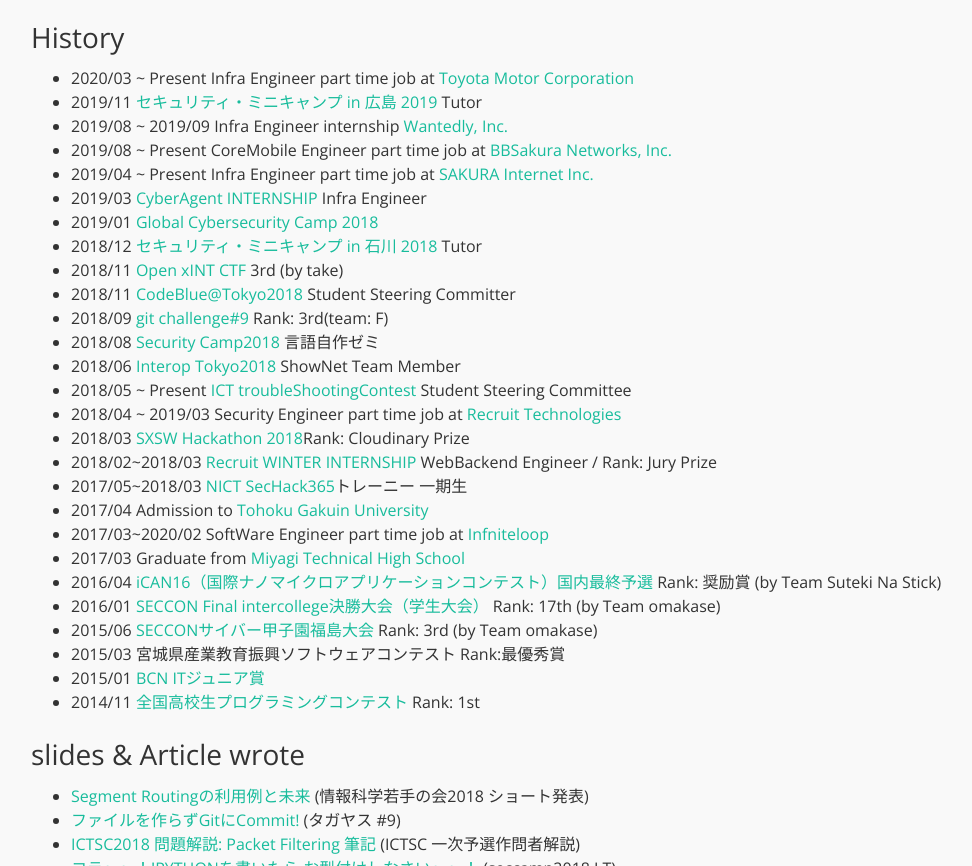
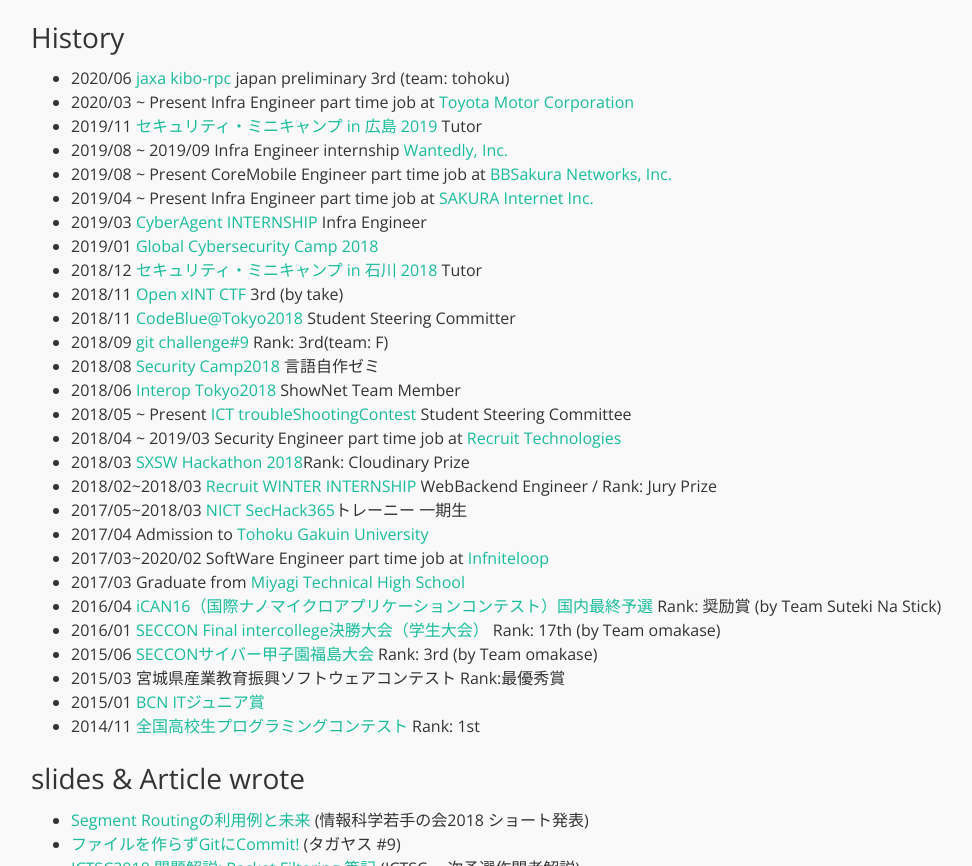
Before and after one commit to takehaya/takehaya.github.io, a plain HTML site: page index.html in a window 1280 px wide. Shown: the part 1100-1966 px from the top of the page, without its empty margins (49-1021 px from the left). Drawn offline with nearby package versions, Linux system fonts and the light colour scheme.

Commit message:
kibo-rpc event add

```diff
--- a/index.html
+++ b/index.html
@@ -94,6 +94,9 @@
 
             <h2>History</h2>
             <ul>
+              <li>2020/06
+                <a href="https://toyota.jp/index.html">jaxa kibo-rpc</a> japan preliminary 3rd (team: tohoku)
+              </li>
               <li>2020/03 ~ Present
                 Infra Engineer part time job at <a href="https://toyota.jp/index.html">Toyota Motor Corporation</a>
               </li>
```
